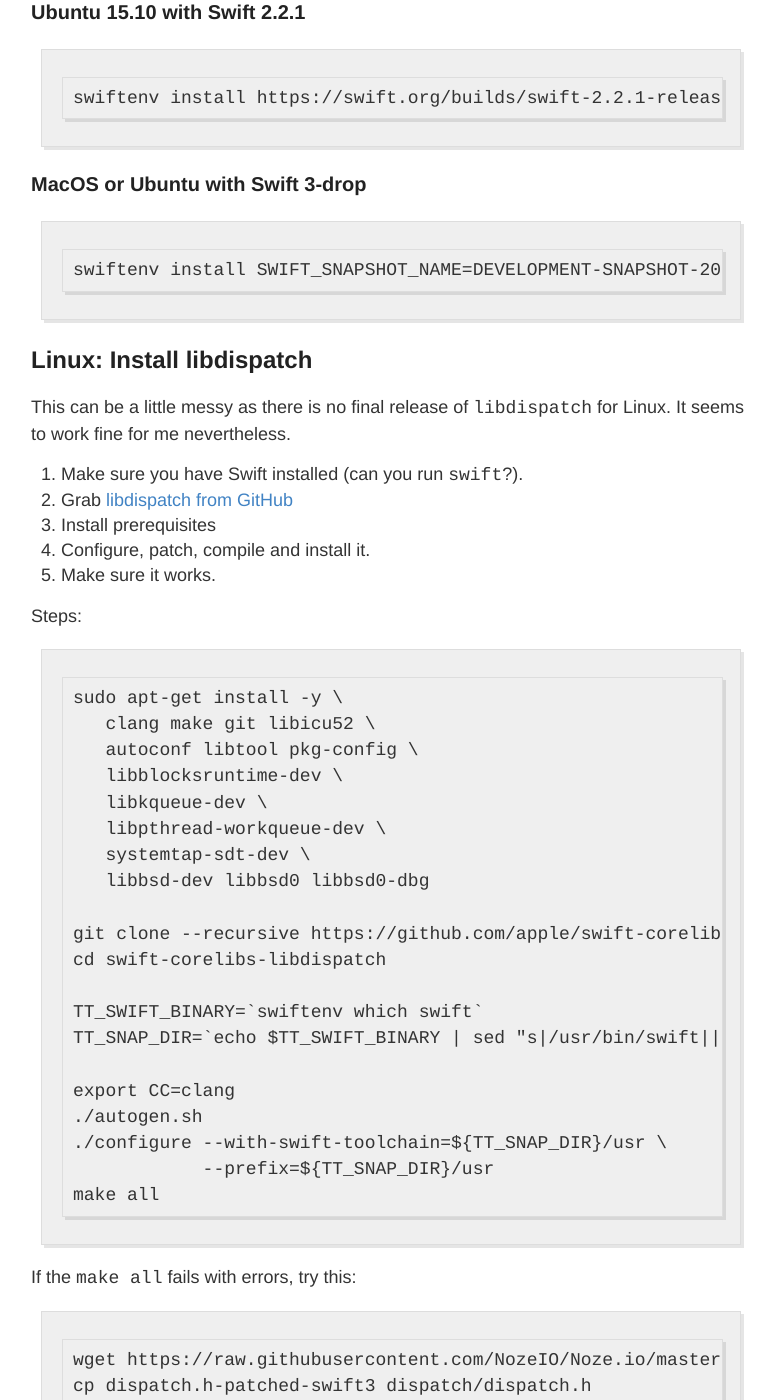
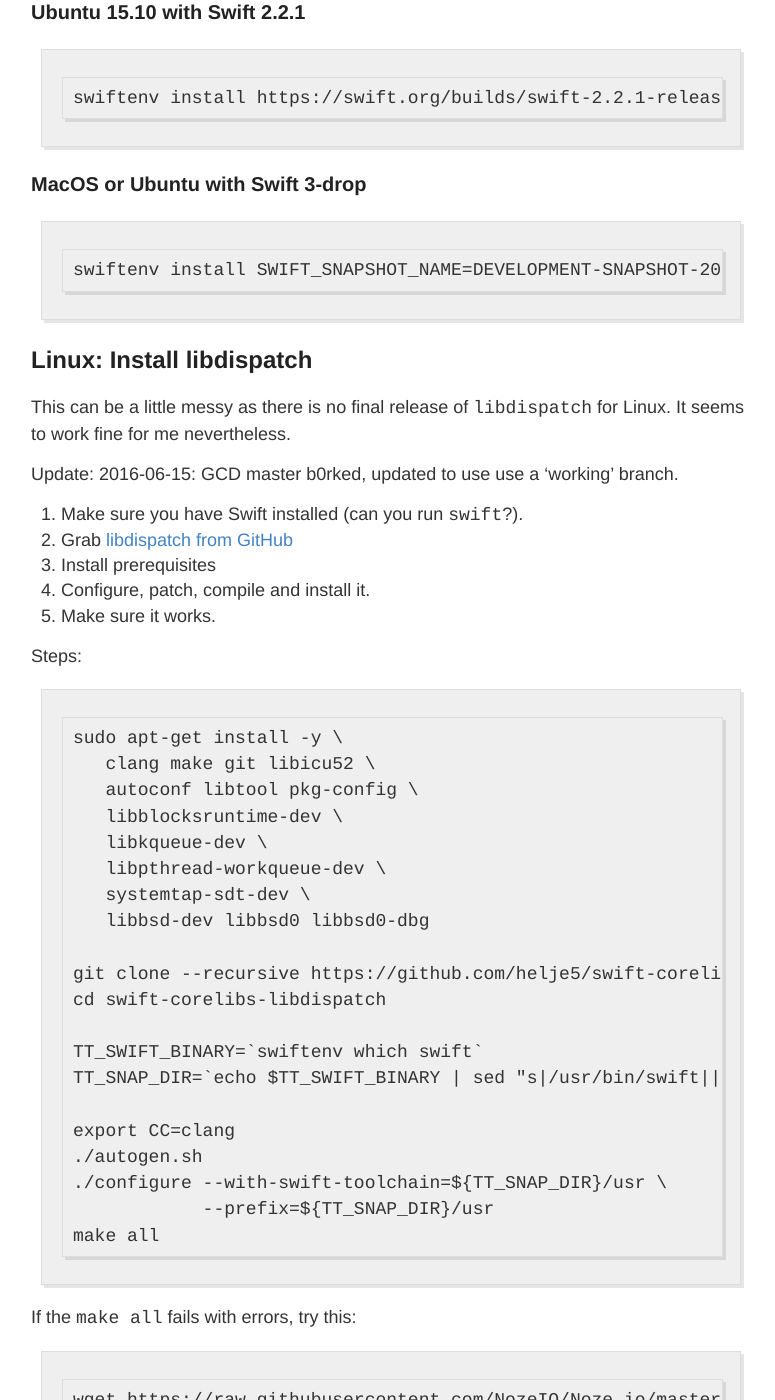
Before and after one commit to NozeIO/NozeIO.github.io, a Jekyll site: the page built from install-swift.md, in a window 1280 px wide and 1400 px high, scrolled down 1155 px. Shown: the whole window, without its empty margins (249-1024 px from the left). Built offline with Jekyll 4.4.1, drawn with Linux system fonts in a browser that asks for light colours; comment, search, counter and statistics services are not loaded.

Commit message:
Use working GCD fork.

```diff
--- a/install-swift.md
+++ b/install-swift.md
@@ -49,15 +49,17 @@ on MacOS this is included in all builds.
 
 ### MacOS or Ubuntu with Swift 3-drop
 
-    swiftenv install SWIFT_SNAPSHOT_NAME=DEVELOPMENT-SNAPSHOT-2016-05-31-a
+    swiftenv install SWIFT_SNAPSHOT_NAME=DEVELOPMENT-SNAPSHOT-2016-06-06-a
 
 ## Linux: Install libdispatch
 
 This can be a little messy as there is no final release of `libdispatch` for
 Linux. It seems to work fine for me nevertheless.
 
+Update: 2016-06-15: GCD master b0rked, updated to use use a 'working' branch.
+
 1. Make sure you have Swift installed (can you run `swift`?).
-2. Grab [libdispatch from GitHub](https://github.com/apple/swift-corelibs-libdispatch)
+2. Grab [libdispatch from GitHub](https://github.com/helje5/swift-corelibs-libdispatch.git)
 3. Install prerequisites
 3. Configure, patch, compile and install it.
 4. Make sure it works.
@@ -73,7 +75,7 @@ Steps:
        systemtap-sdt-dev \
        libbsd-dev libbsd0 libbsd0-dbg
 
-    git clone --recursive https://github.com/apple/swift-corelibs-libdispatch.git
+    git clone --recursive https://github.com/helje5/swift-corelibs-libdispatch.git
     cd swift-corelibs-libdispatch
 
     TT_SWIFT_BINARY=`swiftenv which swift`
```
